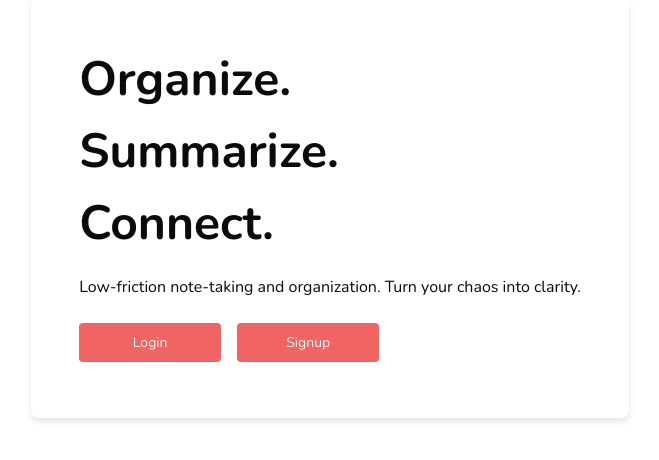
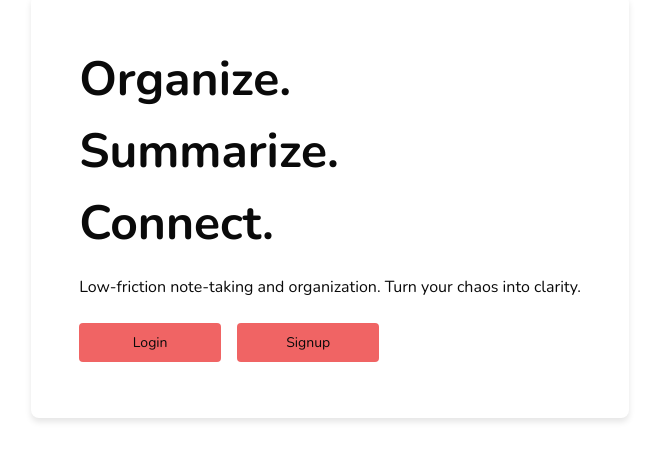
Before and after one commit to rahulg221/sparkpad, a React (Vite) app in the folder frontend/: page / in a window 1280 px wide. Shown: the part 194-654 px from the top of the page, without its empty margins (310-969 px from the left). Built offline with nearby package versions, Linux system fonts and the light colour scheme; no server answers.

Commit message:
transparent notes

```diff
--- a/frontend/src/components/categories/NoteCategories.tsx
+++ b/frontend/src/components/categories/NoteCategories.tsx
@@ -1,6 +1,6 @@
 import { useEffect, useState } from 'react';
 import { NoteService } from '../../api/noteService';
-import { useAuth } from '../../context/authContext';
+import { useAuth } from '../../context/AuthContext';
 import { CategoriesContainer, CategoryBox, CategoryName } from './NoteCategories.Styles';
 import { useActions } from '../../context/ActionsContext';
 
--- a/frontend/src/components/noteslist/NotesList.tsx
+++ b/frontend/src/components/noteslist/NotesList.tsx
@@ -19,7 +19,7 @@
   const [error, setError] = useState<string | null>(null);
   const { user } = useAuth();
   const { setCurrentNotes } = useActions();
-  const [viewMode, setViewMode] = useState<'grid' | 'list'>('list');
+  const [viewMode, setViewMode] = useState<'grid' | 'list'>('grid');
 
   useEffect(() => {
     const fetchNotes = async () => {
--- a/frontend/src/styles/shared/Button.styles.ts
+++ b/frontend/src/styles/shared/Button.styles.ts
@@ -4,7 +4,7 @@
   width: ${props => props.width || '80%'};
   padding: ${({ theme }) => theme.spacing.md};
   background-color: ${({ theme }) => theme.colors.primary};
-  color: ${({ theme }) => theme.colors.bgLight};
+  color: ${({ theme }) => theme.colors.textPrimary};
   border: none;
   border-radius: ${({ theme }) => theme.borderRadius.sm};
   cursor: pointer;
```
Also changed, not shown: 1 other file (tests, documents, lock files or other folders).
